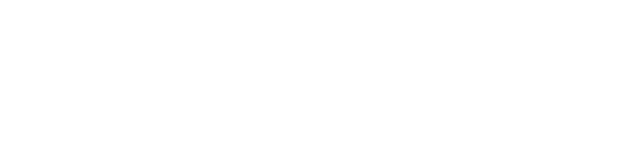
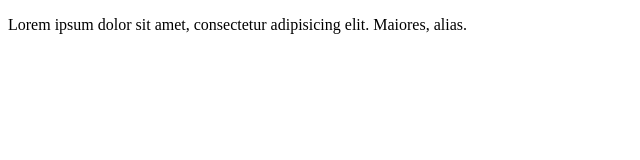
Before and after one commit to Denis999777/lesson-3, a plain HTML site: page index.html in a window 1280 px wide. Shown: the whole page, without its empty margins (0-640 px from the left). Drawn offline with Linux system fonts and the light colour scheme.

Commit message:
modified:   index.html

```diff
--- a/index.html
+++ b/index.html
@@ -6,6 +6,8 @@
     <title>Document</title>
 </head>
 <body>
-
+    <div>
+        <p>Lorem ipsum dolor sit amet, consectetur adipisicing elit. Maiores, alias.</p>
+    </div>
 </body>
 </html>
```
